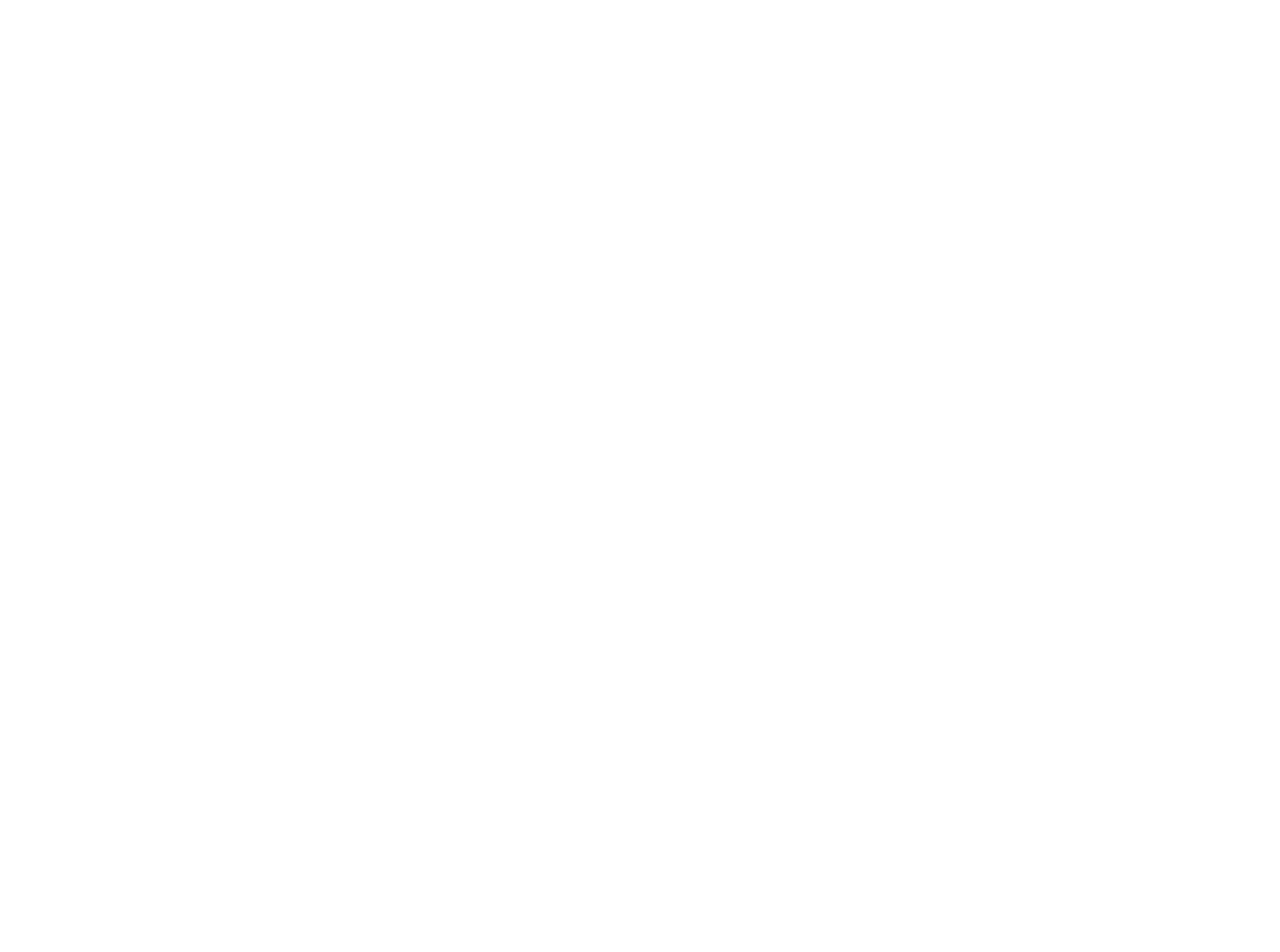
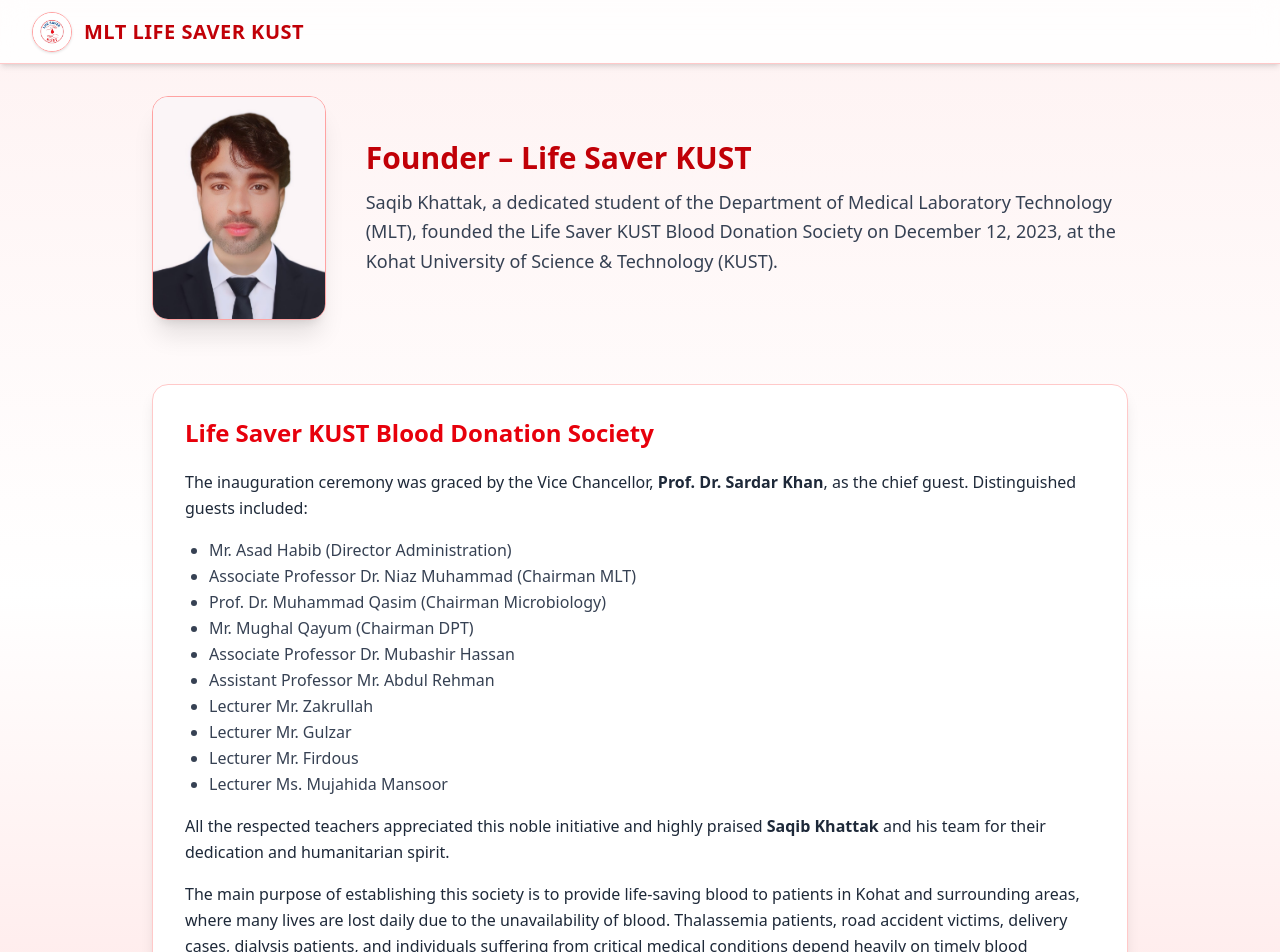
Before and after one commit to LazyProgrammer1502/blood-donation-frontend, a React (Vite) app: page /founder in a window 1280 px wide. Before the commit this address had no page. Shown: the top 952 px of the page. Before the commit the page ends 800 px from the top, so only its background shows below. Built offline with nearby package versions, Linux system fonts and the light colour scheme.

Commit message:
founder page added and logo changed

```diff
--- a/src/App.jsx
+++ b/src/App.jsx
@@ -12,6 +12,7 @@
 import AdminCertificats from "./pages/AdminCertificats";
 import ViewCertificate from "./components/ViewCertificate";
 import AdminPatientList from "./pages/AdminPatientsList";
+import Founder from "./pages/Founder";
 
 function App() {
   return (
@@ -32,6 +33,7 @@
         <Route path="/manage-admins" element={<ManageAdmins />} />
         <Route path="/email/verify" element={<EmailVerification />} />
         <Route path="/admin/patients" element={<AdminPatientList />} />
+        <Route path="/founder" element={<Founder />} />
       </Routes>
     </AuthProvider>
   );
--- a/src/api/adminApi.jsx
+++ b/src/api/adminApi.jsx
@@ -11,6 +11,7 @@
         "Content-Type": "application/json",
       },
     });
+    console.log("Register Admin Response:", res.data);
     return res.data;
   } catch (error) {
     console.error("Error registering admin:", error);
--- /dev/null
+++ b/src/pages/Founder.jsx
@@ -0,0 +1,84 @@
+import React from "react";
+import founderImg from "../assets/founder.jpeg";
+import Navbar from "../components/NavBar";
+
+const Founder = () => {
+  return (
+    <div className="min-h-screen bg-gradient-to-b from-red-50 via-white to-red-100">
+      {/* Navbar */}
+      <Navbar hideSearch={true} showHamburger={true} />
+
+      <div className="max-w-5xl mx-auto px-6 py-24">
+        {/* Founder Section */}
+        <div className="flex flex-col md:flex-row items-center gap-10 mb-16">
+          <img
+            src={founderImg}
+            alt="Founder"
+            className="w-56 h-56 rounded-2xl object-cover shadow-xl border border-red-300"
+          />
+
+          <div>
+            <h1 className="text-3xl font-extrabold text-red-700">
+              Founder – Life Saver KUST
+            </h1>
+            <p className="mt-3 text-gray-700 text-lg leading-relaxed">
+              Saqib Khattak, a dedicated student of the Department of Medical
+              Laboratory Technology (MLT), founded the Life Saver KUST Blood
+              Donation Society on December 12, 2023, at the Kohat University of
+              Science & Technology (KUST).
+            </p>
+          </div>
+        </div>
+
+        {/* Main Description */}
+        <div className="bg-white p-8 rounded-2xl shadow-lg border border-red-200">
+          <h2 className="text-2xl font-bold text-red-600 mb-5">
+            Life Saver KUST Blood Donation Society
+          </h2>
+
+          <p className="text-gray-800 leading-relaxed mb-4">
+            The inauguration ceremony was graced by the Vice Chancellor,{" "}
+            <strong>Prof. Dr. Sardar Khan</strong>, as the chief guest.
+            Distinguished guests included:
+          </p>
+
+          <ul className="list-disc ml-6 text-gray-700 leading-relaxed mb-4">
+            <li>Mr. Asad Habib (Director Administration)</li>
+            <li>Associate Professor Dr. Niaz Muhammad (Chairman MLT)</li>
+            <li>Prof. Dr. Muhammad Qasim (Chairman Microbiology)</li>
+            <li>Mr. Mughal Qayum (Chairman DPT)</li>
+            <li>Associate Professor Dr. Mubashir Hassan</li>
+            <li>Assistant Professor Mr. Abdul Rehman</li>
+            <li>Lecturer Mr. Zakrullah</li>
+            <li>Lecturer Mr. Gulzar</li>
+            <li>Lecturer Mr. Firdous</li>
+            <li>Lecturer Ms. Mujahida Mansoor</li>
+          </ul>
+
+          <p className="text-gray-800 leading-relaxed mb-4">
+            All the respected teachers appreciated this noble initiative and
+            highly praised <strong>Saqib Khattak</strong> and his team for their
+            dedication and humanitarian spirit.
+          </p>
+
+          <p className="text-gray-800 leading-relaxed mb-4">
+            The main purpose of establishing this society is to provide
+            life-saving blood to patients in Kohat and surrounding areas, where
+            many lives are lost daily due to the unavailability of blood.
+            Thalassemia patients, road accident victims, delivery cases,
+            dialysis patients, and individuals suffering from critical medical
+            conditions depend heavily on timely blood donations.
+          </p>
+
+          <p className="text-gray-900 font-semibold text-lg leading-relaxed">
+            The Life Saver KUST Blood Donation Society stands as a beacon of
+            hope — serving humanity with compassion, dedication, and true
+            volunteerism.
+          </p>
+        </div>
+      </div>
+    </div>
+  );
+};
+
+export default Founder;
--- a/src/pages/Home.jsx
+++ b/src/pages/Home.jsx
@@ -1,5 +1,6 @@
 import React from "react";
 import { motion } from "framer-motion";
+import { Link } from "react-router-dom";
 import bgImage from "../assets/Kust_bg.jpg";
 import DonerButton from "../components/DonerButton";
 
@@ -72,6 +73,20 @@
       >
         Together, we make saving lives possible.
       </motion.p>
+
+      <motion.div
+        className="absolute bottom-4 z-10"
+        initial={{ opacity: 0 }}
+        animate={{ opacity: 1 }}
+        transition={{ duration: 1.2, delay: 1.3 }}
+      >
+        <Link
+          to="/founder"
+          className="text-xs sm:text-sm text-red-200 opacity-80 hover:text-white transition-colors duration-300"
+        >
+          Founder
+        </Link>
+      </motion.div>
     </div>
   );
 };
--- a/src/pages/ReadMore.jsx
+++ b/src/pages/ReadMore.jsx
@@ -66,7 +66,7 @@
           {galleryImages.map((img, index) => (
             <div
               key={index}
-              className="shrink-0 snap-center w-[220px] h-[160px] sm:w-[260px] sm:h-[180px] md:w-[300px] md:h-[200px] rounded-xl overflow-hidden shadow-md cursor-pointer hover:scale-105 transition-transform duration-300"
+              className="shrink-0 snap-center w-[220px] h-40 sm:w-[260px] sm:h-[180px] md:w-[300px] md:h-[200px] rounded-xl overflow-hidden shadow-md cursor-pointer hover:scale-105 transition-transform duration-300"
               onClick={() => openZoom(index)}
             >
               <img
```
Also changed, not shown: src/assets/founder.jpeg (added), src/assets/life_saver_kust_logo.jpeg.
